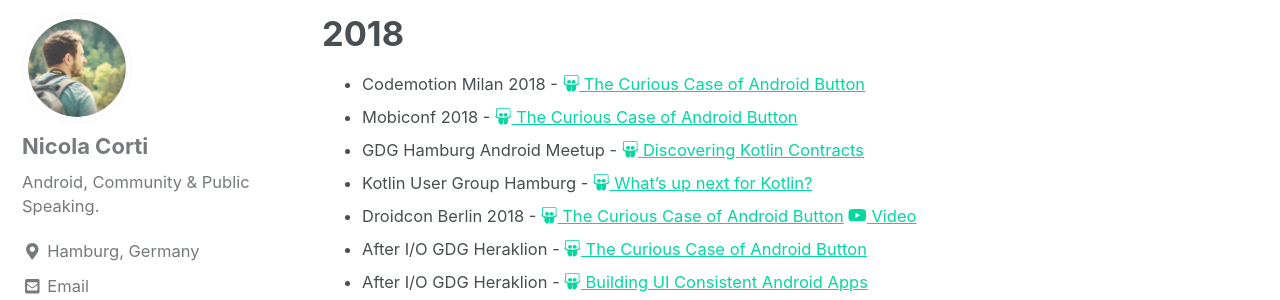
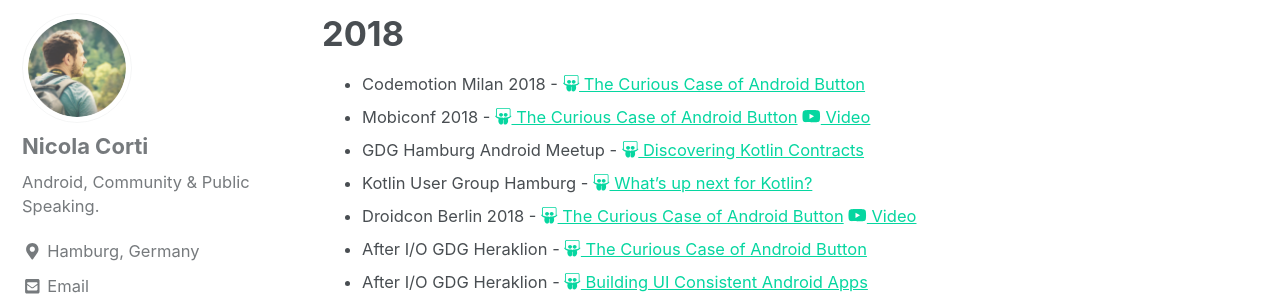
Before and after one commit to cortinico/cortinico.github.io, a Jekyll site: the page built from _pages/talks.md, in a window 1280 px wide and 900 px high. Shown: the part 267-567 px from the top of the window. Built offline with Jekyll 4.4.1, drawn with Linux system fonts in a browser that asks for light colours; nearby versions of some CDN libraries.

Commit message:
Adding Mobiconf 2018 video link

```diff
--- a/_pages/talks.md
+++ b/_pages/talks.md
@@ -18,7 +18,7 @@
 # 2018
 
 * Codemotion Milan 2018 - [<i class="fab fa-slideshare"></i> The Curious Case of Android Button](http://bit.ly/androidbuttons)
-* Mobiconf 2018 - [<i class="fab fa-slideshare"></i> The Curious Case of Android Button](http://bit.ly/androidbuttons)
+* Mobiconf 2018 - [<i class="fab fa-slideshare"></i> The Curious Case of Android Button](http://bit.ly/androidbuttons) [<i class="fab fa-youtube"></i> Video](https://www.youtube.com/watch?v=lUaAbWLLNxM)
 * GDG Hamburg Android Meetup - [<i class="fab fa-slideshare"></i> Discovering Kotlin Contracts](http://bit.ly/ktcontracts-slides)
 * Kotlin User Group Hamburg - [<i class="fab fa-slideshare"></i> What's up next for Kotlin?](http://bit.ly/kotlin13)
 * Droidcon Berlin 2018 - [<i class="fab fa-slideshare"></i> The Curious Case of Android Button](http://bit.ly/androidbuttons) [<i class="fab fa-youtube"></i> Video](https://www.youtube.com/watch?v=6MmzwZMYWoA)
```
